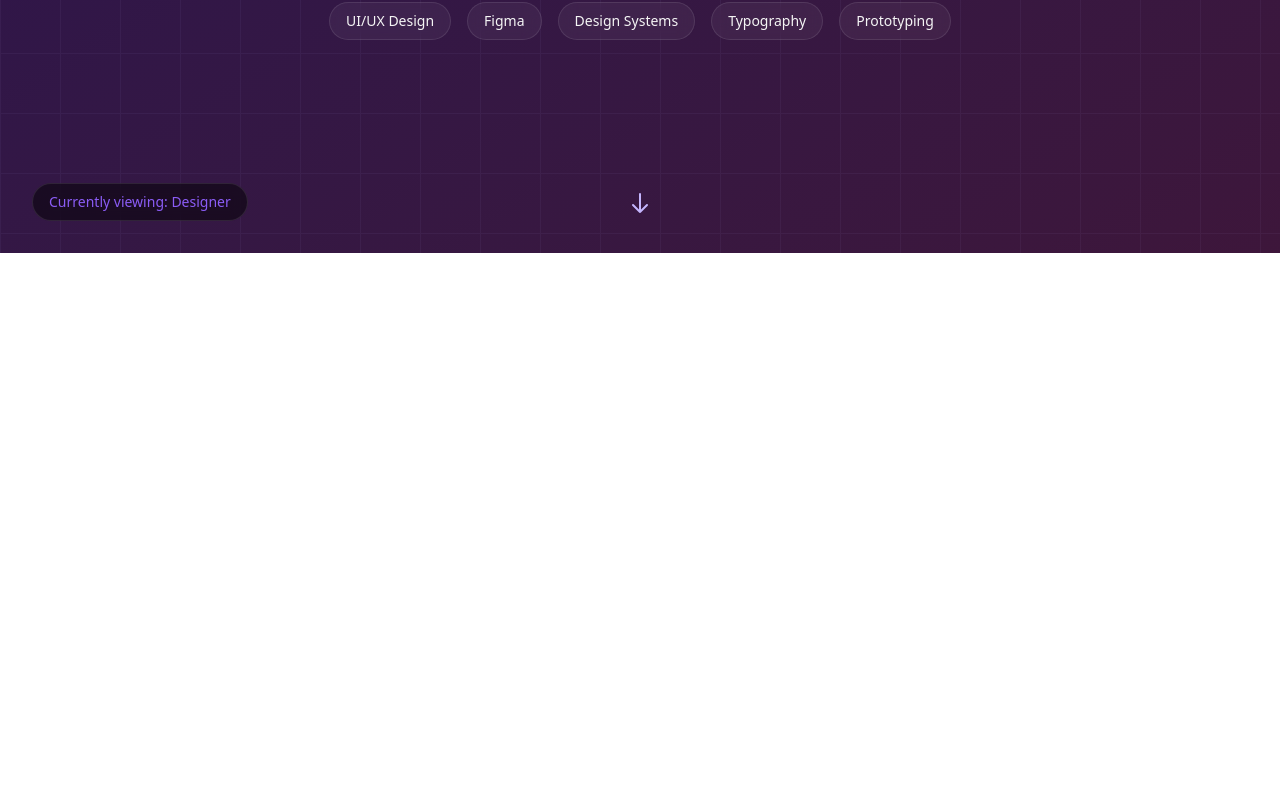
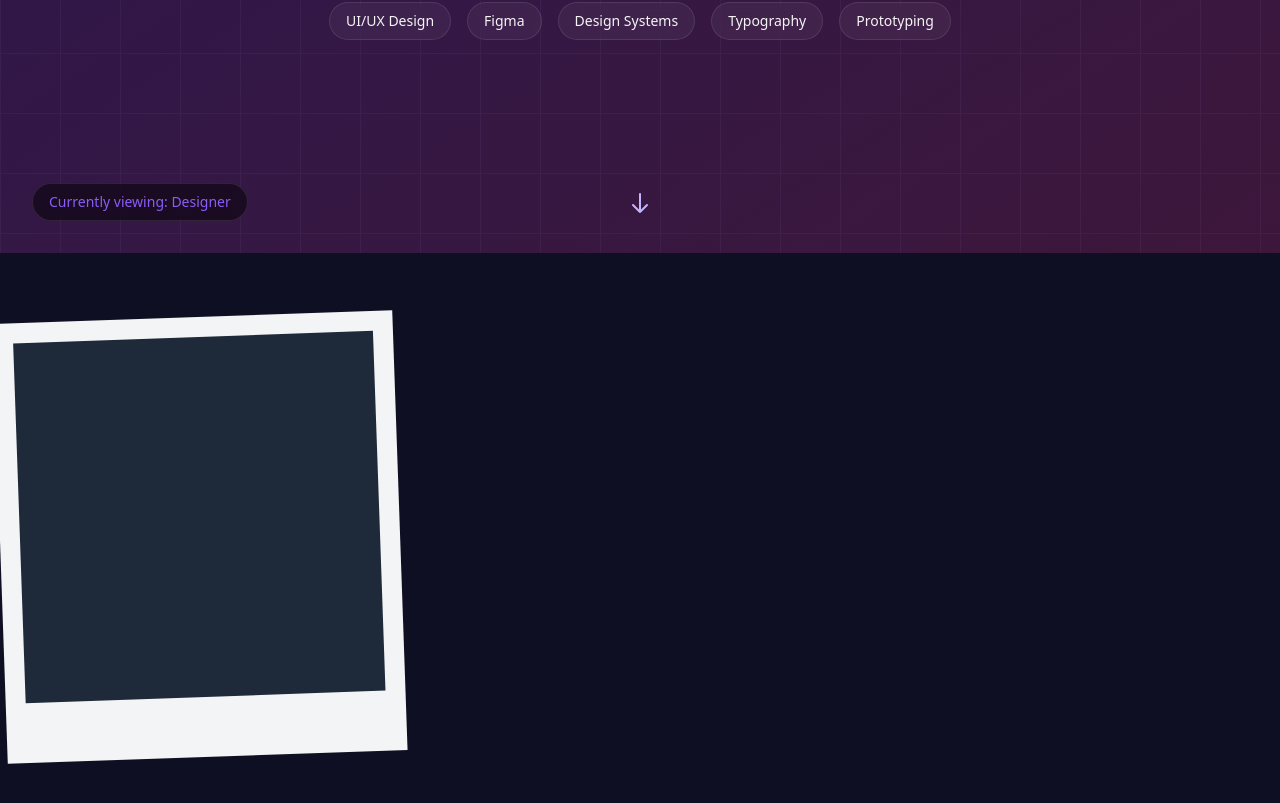
Before and after one commit to LouisLP/persona-portfolio, a Vue app: page /designer in a window 1280 px wide. Shown: the part 547-1350 px from the top of the page. Before the commit the page ends 800 px from the top, so only its background shows below. Built offline with nearby package versions, Linux system fonts and the light colour scheme.

Commit message:
Polaroid containers for photos

```diff
--- a/src/components/Designer/DesignerContent.vue
+++ b/src/components/Designer/DesignerContent.vue
@@ -1,5 +1,11 @@
-<script setup lang="ts"></script>
+<script setup lang="ts">
+import PolaroidPhoto from '@/components/Designer/PolaroidPhoto.vue'
+</script>
 
 <template>
-  <div></div>
+  <div>
+    <div class="container w-full space-y-20 py-16">
+      <PolaroidPhoto />
+    </div>
+  </div>
 </template>
--- /dev/null
+++ b/src/components/Designer/PolaroidPhoto.vue
@@ -0,0 +1,11 @@
+<script setup lang="ts"></script>
+
+<template>
+  <!-- Polaroid photo container -->
+  <figure
+    class="flex h-80 w-70 -rotate-2 items-center justify-center bg-gray-100 pb-10 md:h-110 md:w-100"
+  >
+    <!-- Image container -->
+    <div class="size-64 bg-gray-800 md:size-90"></div>
+  </figure>
+</template>
```
